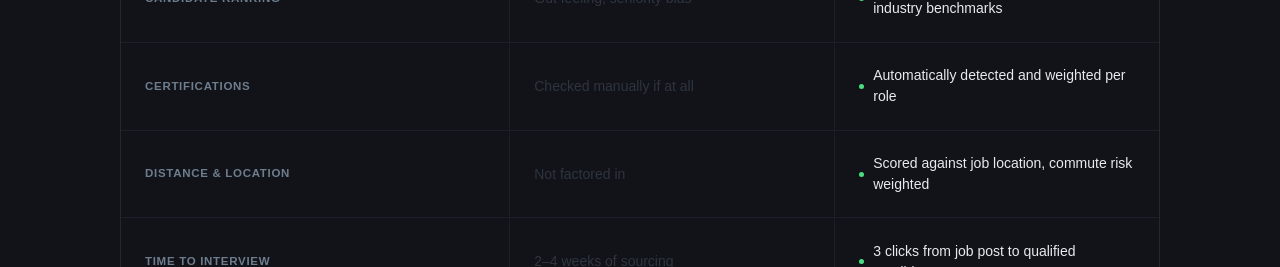
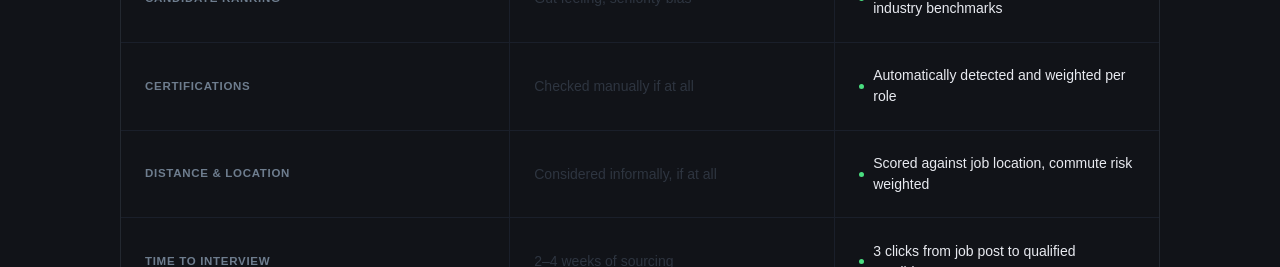
Before and after one commit to jdrissel5253-netizen/Talos, a React (Create React App) app in the folder frontend/: page /why-different in a window 1280 px wide. Shown: the part 1600-1867 px from the top of the page. Built offline with nearby package versions, Linux system fonts and the light colour scheme; no server answers.

Commit message:
Soften distance/location comparison row to avoid overstating the gap

```diff
--- a/frontend/src/components/WhyTalosDifferent.tsx
+++ b/frontend/src/components/WhyTalosDifferent.tsx
@@ -584,7 +584,7 @@ const COMPARISON_ROWS = [
   },
   {
     category: 'Distance & Location',
-    generic: 'Not factored in',
+    generic: 'Considered informally, if at all',
     talos: 'Scored against job location, commute risk weighted',
   },
   {
```
